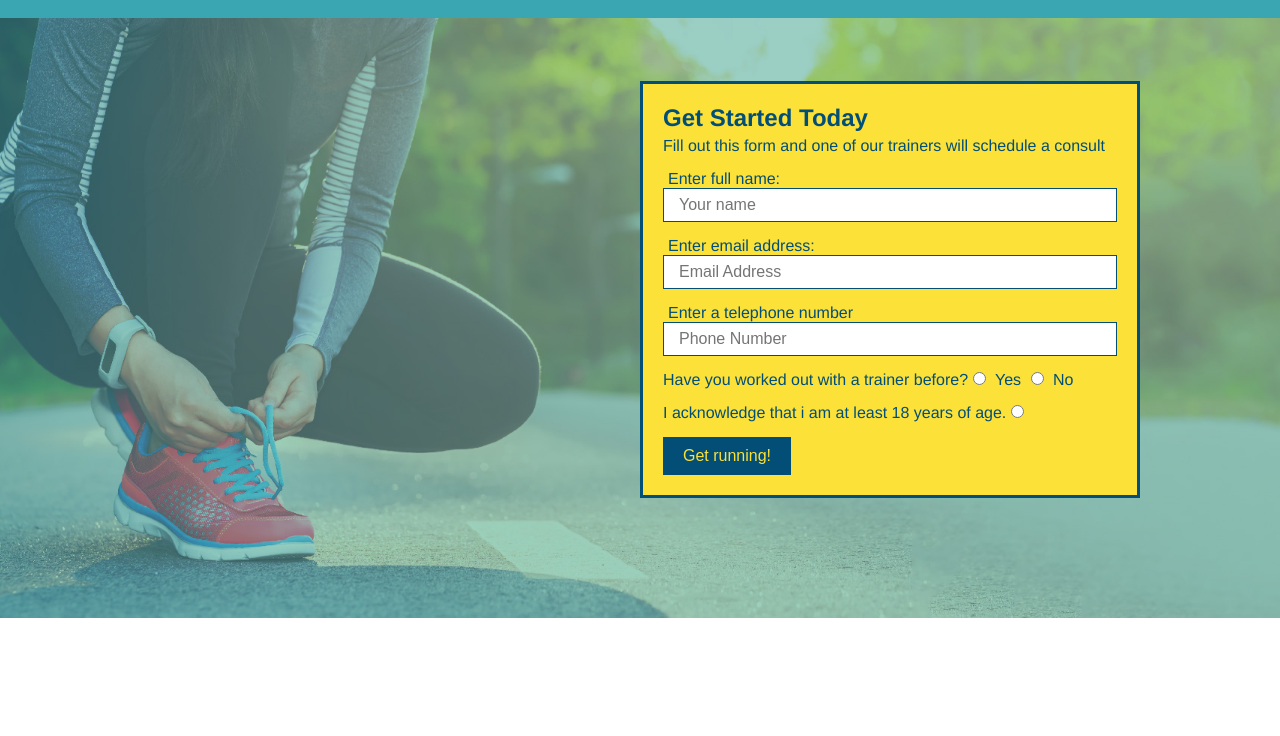
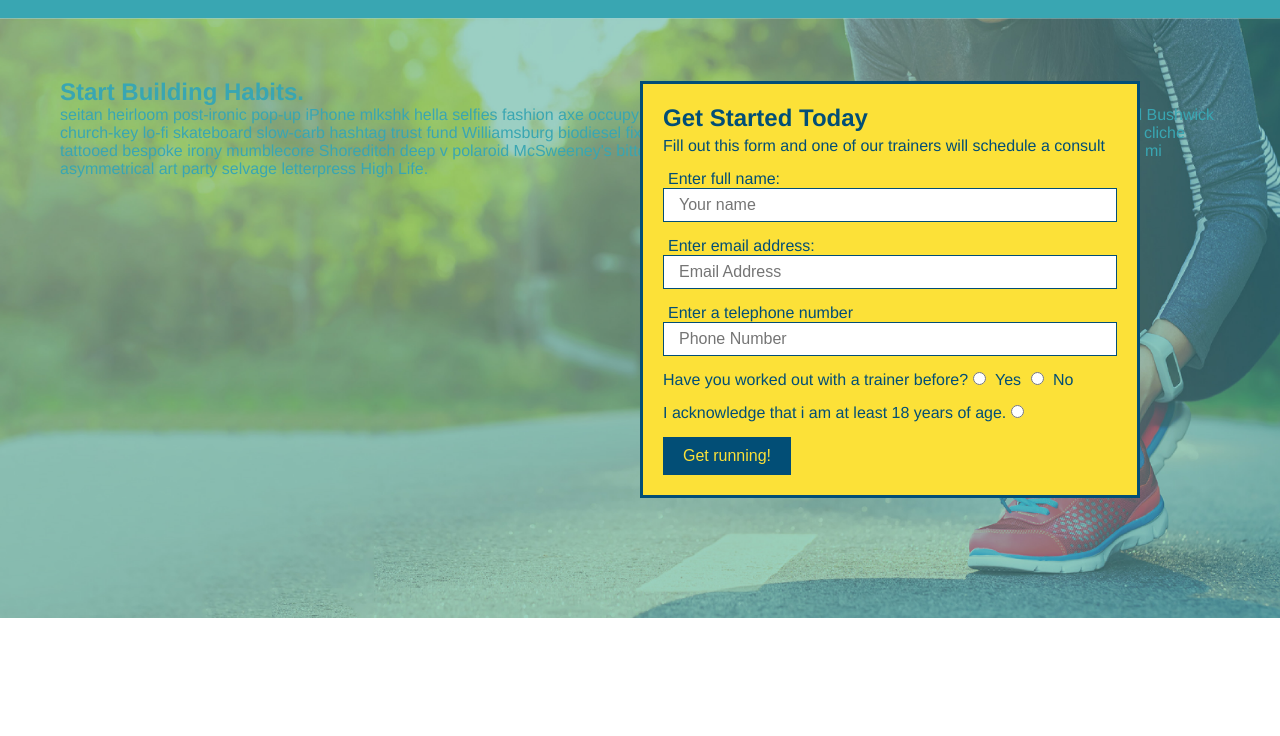
Before and after one commit to BurnsD/run-buddy, a plain HTML site: page index.html in a window 1280 px wide. Shown: the part 64-800 px from the top of the page. Drawn offline with Linux system fonts and the light colour scheme.

Commit message:
add content to hero, replace image

```diff
--- a/assets/css/style.css
+++ b/assets/css/style.css
@@ -92,7 +92,7 @@ section {
 
 /* Homepage hero */
 .hero {
-    background-image: url("../images/hero-bg.jpg");
+    background-image: url("../images/hero-bg.jpg.jpg");
     height: 600px;
     background-size: cover;
     background-position: center;
--- a/index.html
+++ b/index.html
@@ -35,6 +35,18 @@
         </header>
             <!-- hero section-->
             <section class="hero">
+                <div class="hero-cta">
+                    <h2>Start Building Habits.</h2>
+                    <p>
+                        seitan heirloom post-ironic pop-up iPhone mlkshk hella selfies fashion axe occupy
+                         readymade put a bird on it messenger bag Wes Anderson Schlitz plaid Bushwick church-key
+                         lo-fi skateboard slow-carb hashtag trust fund Williamsburg biodiesel fixie farm-to-table
+                          8-bit banjo XOXO Banksy chillwave bicycle rights retro cliche tattooed bespoke irony mumblecore
+                          Shoreditch deep v polaroid McSweeney's bitters cray gentrify tofu
+                           Marfa you probably haven't heard of them yr banh mi asymmetrical art party selvage letterpress High Life.
+                    </p>
+                </div>
+
                 <div class="hero-form">
                     <h3>Get Started Today</h3>
                     <p>Fill out this form and one of our trainers will schedule a consult</p>
```
Also changed, not shown: assets/images/hero-bg-old.jpg (renamed from assets/images/hero-bg.jpg), assets/images/hero-bg.jpg.jpg (added).
